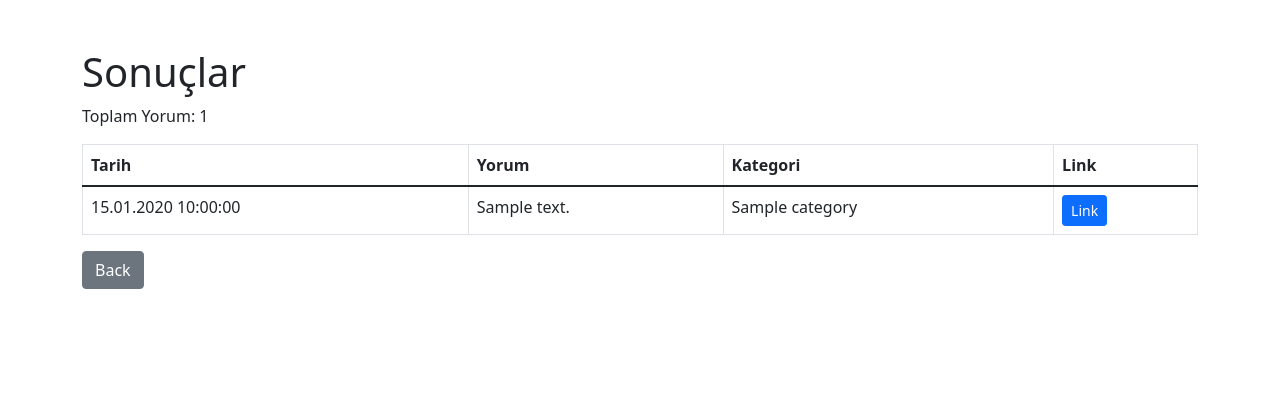
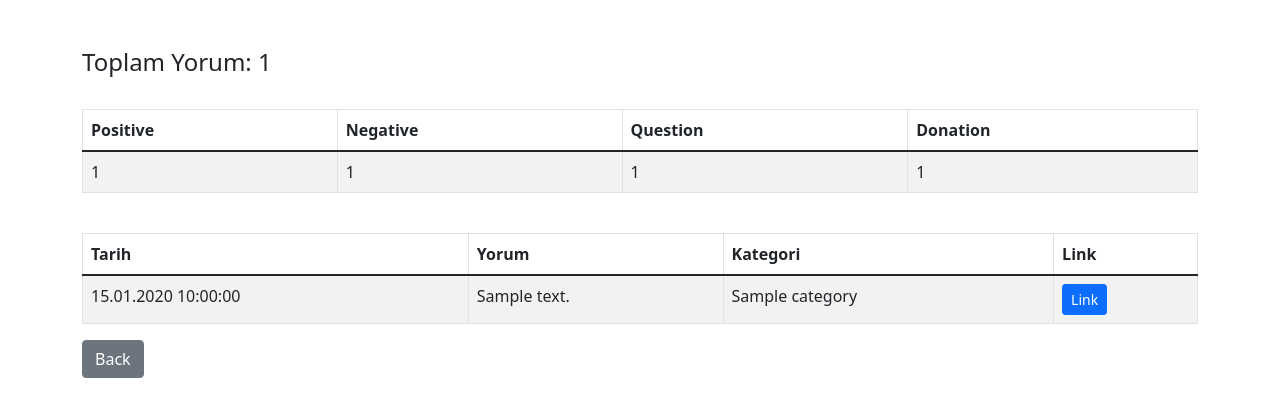
Before and after one commit to Emir1719/YoutubeCommentClassify, a Flask app: template app/templates/results.html in a window 1280 px wide. Shown: the top 417 px of the page. Run offline with Flask 2, Linux system fonts and the light colour scheme; the template is opened without the code that fills it: most values are stand-ins (such as "Sample title", 1, 10 or a date in 2020).

Commit message:
filtreleme eklendi

```diff
--- a/app/services/openai_services.py
+++ b/app/services/openai_services.py
@@ -33,6 +33,4 @@ Donation: Expressions of intent to donate or questions related to donations.
             print(f"OpenAI API error: {e}")
             category = "Uncategorized"
 
-        print(category)
-
         return category
--- a/app/services/youtube_service.py
+++ b/app/services/youtube_service.py
@@ -1,6 +1,7 @@
 from googleapiclient.discovery import build
 from datetime import datetime, timedelta
 from app.services.comment import Comment
+from zoneinfo import ZoneInfo  # Python 3.9+ için
 
 class YouTubeService:
     def __init__(self, api_key):
@@ -19,7 +20,7 @@ class YouTubeService:
         channel_id = items[0]['snippet']['channelId']
         return channel_id
 
-    def get_recent_videos(self, channel_id, days=4):
+    def get_recent_videos(self, channel_id, days=3):
         videos = []
         request = self.youtube.search().list(
             part='snippet',
@@ -51,7 +52,10 @@ class YouTubeService:
                 comment_text = snippet['textOriginal']
                 comment_id = item['snippet']['topLevelComment']['id']
                 comment_link = f"https://www.youtube.com/watch?v={video_id}&lc={comment_id}"
+
+                # UTC'den Europe/Istanbul zaman dilimine dönüştürme
                 published_at = datetime.strptime(snippet['publishedAt'], "%Y-%m-%dT%H:%M:%SZ")
+                published_at = published_at.replace(tzinfo=ZoneInfo("UTC")).astimezone(ZoneInfo("Europe/Istanbul"))
 
                 comment = Comment(
                     video_id=video_id,
--- a/app/templates/results.html
+++ b/app/templates/results.html
@@ -2,10 +2,31 @@
 
 {% block body %}
 <div class="container mt-5">
-    <h1>Sonuçlar</h1>
+    <h4>Toplam Yorum: {{ comments|length }}</h4>
+    <br>
 
-    <p>Toplam Yorum: {{ comments|length }}</p>
-    <table class="table table-bordered">
+    <table class="table table-bordered table-striped table-hover">
+        <thead>
+            <tr>
+                <th>Positive</th>
+                <th>Negative</th>
+                <th>Question</th>
+                <th>Donation</th>
+            </tr>
+        </thead>
+        <tbody>
+            <tr>
+                <td>{{ positive_comments|length }}</td>
+                <td>{{ negative_comments|length }}</td>
+                <td>{{ question_comments|length }}</td>
+                <td>{{ donation_comments|length }}</td>
+            </tr>
+        </tbody>
+    </table>
+
+    <br>
+
+    <table class="table table-bordered table-striped table-hover">
         <thead>
             <tr>
                 <th>Tarih</th>
@@ -27,6 +48,7 @@
             {% endfor %}
         </tbody>
     </table>
-    <a href="{{ url_for('index.index') }}" class="btn btn-secondary">Back</a>
+    <a href="{{ url_for('index.index') }}" class="btn btn-secondary mb-2">Back</a>
+    <br>
 </div>
 {% endblock %}
```
Also changed, not shown: app/routes/results.py (+17 -3 lines).
